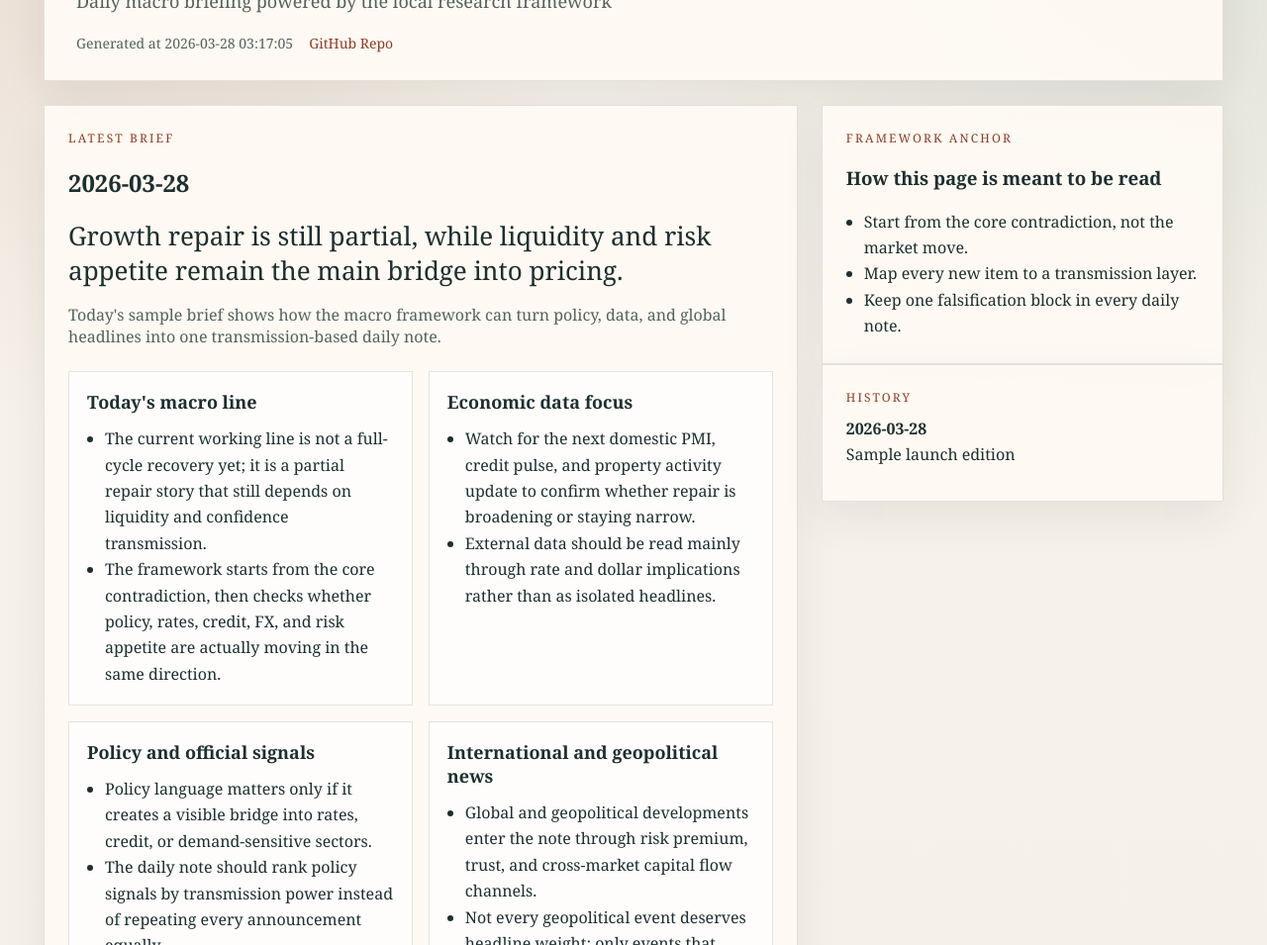
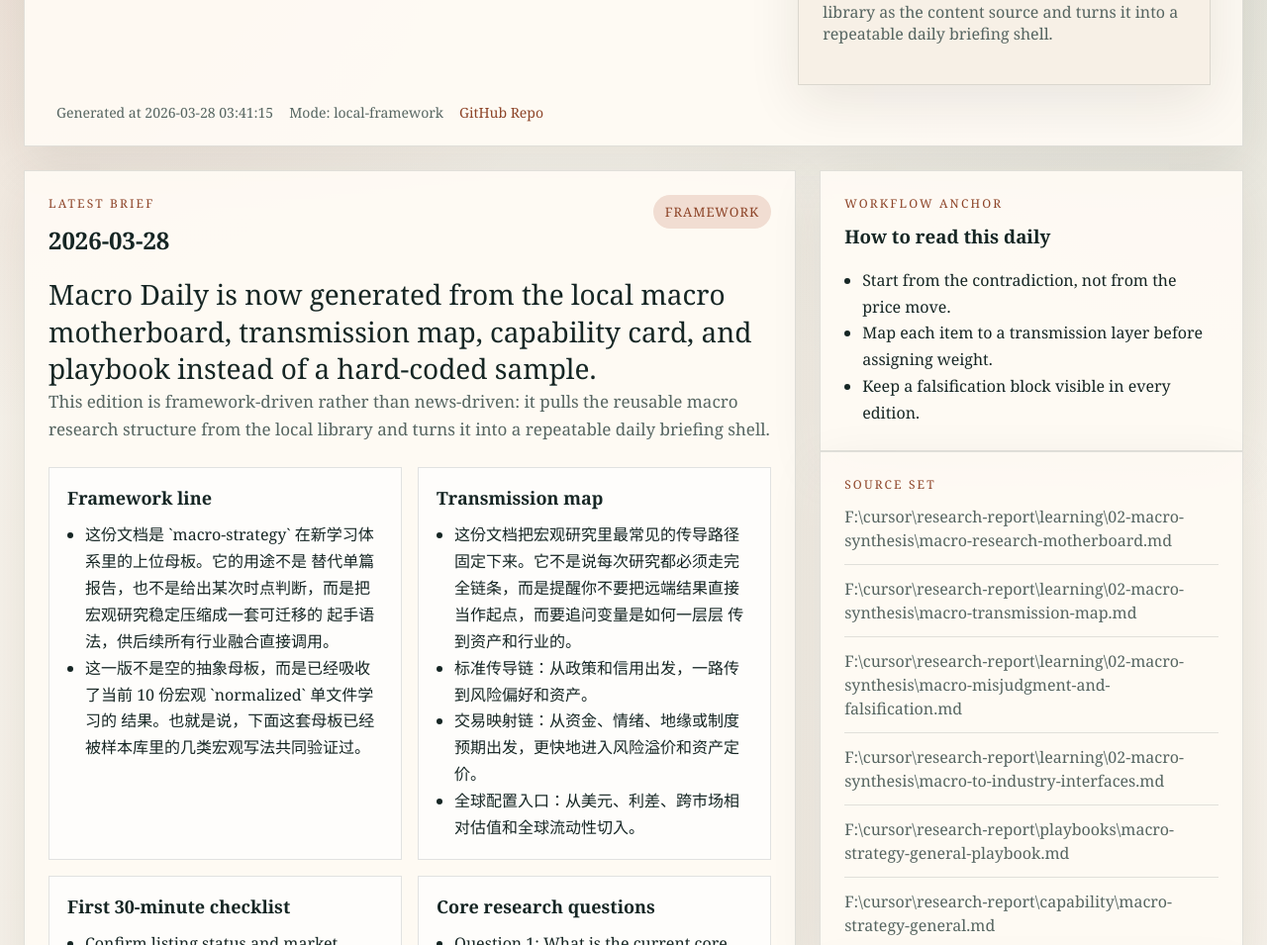
Before and after one commit to mengda0231/Macro-daily, a plain HTML site: page index.html in a window 1280 px wide. Shown: the part 205-1160 px from the top of the page at 99% size. Drawn offline with Linux system fonts and the light colour scheme.

Commit message:
Update macro daily site 2026-03-28 03:41:15

```diff
--- a/data/latest.json
+++ b/data/latest.json
@@ -1,63 +1,81 @@
 {
   "site": {
     "title": "Macro Daily",
-    "subtitle": "Daily macro briefing powered by the local research framework",
-    "generated_at": "2026-03-28 03:17:05"
+    "subtitle": "Daily macro briefing generated from the local macro research framework",
+    "generated_at": "2026-03-28 03:41:15",
+    "mode": "local-framework"
   },
   "latest": {
     "slug": "2026-03-28",
     "date": "2026-03-28",
-    "headline": "Growth repair is still partial, while liquidity and risk appetite remain the main bridge into pricing.",
-    "summary": "Today's sample brief shows how the macro framework can turn policy, data, and global headlines into one transmission-based daily note.",
+    "headline": "Macro Daily is now generated from the local macro motherboard, transmission map, capability card, and playbook instead of a hard-coded sample.",
+    "summary": "This edition is framework-driven rather than news-driven: it pulls the reusable macro research structure from the local library and turns it into a repeatable daily briefing shell.",
+    "mode": "framework",
+    "source_documents": [
+      "F:\\cursor\\research-report\\learning\\02-macro-synthesis\\macro-research-motherboard.md",
+      "F:\\cursor\\research-report\\learning\\02-macro-synthesis\\macro-transmission-map.md",
+      "F:\\cursor\\research-report\\learning\\02-macro-synthesis\\macro-misjudgment-and-falsification.md",
+      "F:\\cursor\\research-report\\learning\\02-macro-synthesis\\macro-to-industry-interfaces.md",
+      "F:\\cursor\\research-report\\playbooks\\macro-strategy-general-playbook.md",
+      "F:\\cursor\\research-report\\capability\\macro-strategy-general.md"
+    ],
     "sections": [
       {
-        "title": "Today's macro line",
+        "title": "Framework line",
         "items": [
-          "The current working line is not a full-cycle recovery yet; it is a partial repair story that still depends on liquidity and confidence transmission.",
-          "The framework starts from the core contradiction, then checks whether policy, rates, credit, FX, and risk appetite are actually moving in the same direction."
-        ]
-      },
-      {
-        "title": "Economic data focus",
-        "items": [
-          "Watch for the next domestic PMI, credit pulse, and property activity update to confirm whether repair is broadening or staying narrow.",
-          "External data should be read mainly through rate and dollar implications rather than as isolated headlines."
-        ]
-      },
-      {
-        "title": "Policy and official signals",
-        "items": [
-          "Policy language matters only if it creates a visible bridge into rates, credit, or demand-sensitive sectors.",
-          "The daily note should rank policy signals by transmission power instead of repeating every announcement equally."
-        ]
-      },
-      {
-        "title": "International and geopolitical news",
-        "items": [
-          "Global and geopolitical developments enter the note through risk premium, trust, and cross-market capital flow channels.",
-          "Not every geopolitical event deserves headline weight; only events that reprice risk or redirect flows belong in the main line."
+          "这份文档是 `macro-strategy` 在新学习体系里的上位母板。它的用途不是 替代单篇报告，也不是给出某次时点判断，而是把宏观研究稳定压缩成一套可迁移的 起手语法，供后续所有行业融合直接调用。",
+          "这一版不是空的抽象母板，而是已经吸收了当前 10 份宏观 `normalized` 单文件学习的 结果。也就是说，下面这套母板已经被样本库里的几类宏观写法共同验证过。"
         ]
       },
       {
         "title": "Transmission map",
         "items": [
-          "Base path: policy -> rates -> credit -> FX/liquidity -> risk appetite -> asset pricing.",
-          "Fast paths can also start from funds, sentiment, or geopolitics, but they still need to reconnect to the same macro map."
+          "这份文档把宏观研究里最常见的传导路径固定下来。它不是说每次研究都必须走完 全链条，而是提醒你不要把远端结果直接当作起点，而要追问变量是如何一层层 传到资产和行业的。",
+          "标准传导链：从政策和信用出发，一路传到风险偏好和资产。",
+          "交易映射链：从资金、情绪、地缘或制度预期出发，更快地进入风险溢价和资产定价。",
+          "全球配置入口：从美元、利差、跨市场相对估值和全球流动性切入。"
+        ]
+      },
+      {
+        "title": "First 30-minute checklist",
+        "items": [
+          "Confirm listing status and market context.",
+          "Identify the industry archetype.",
+          "Pull the last 2-3 strongest reports, not the full archive.",
+          "Write the core contradiction in one sentence.",
+          "List the top 5 tracking indicators.",
+          "List the top 3 disconfirmation risks."
+        ]
+      },
+      {
+        "title": "Core research questions",
+        "items": [
+          "Question 1: What is the current core contradiction in this industry framework set?",
+          "Question 2: Which variables explain revenue and margin changes first?",
+          "Question 3: Which leading indicators move before earnings revisions?",
+          "Question 4: Which sub-segments or company types map to different KPI sets?",
+          "Question 5: Which policy or macro variables can invalidate the base case?",
+          "Question 6: Which valuation anchors are actually used in the report set?"
         ]
       },
       {
         "title": "Risk and falsification",
         "items": [
-          "If rates or credit do not confirm, today's constructive line should be downgraded.",
-          "If risk assets move only on positioning while mid-chain variables stay weak, treat the move as trading heat instead of durable confirmation."
+          "这份文档固定宏观研究里必须保留的证伪纪律。宏观最容易出错的地方，不是信息不够， 而是太容易被完整叙事和大词覆盖，从而把还没验证的推断写成已经成立的因果链。",
+          "典型表现：股市上涨后才说风险偏好修复已经确认。",
+          "修正方法：先找领先变量，再看价格是否只是提前交易。",
+          "典型表现：因为某月社融改善，就直接写信用周期反转。",
+          "修正方法：检查数据是否持续、是否跨主体共振、是否进入资产映射。"
         ]
       },
       {
-        "title": "Next watchlist",
+        "title": "Macro-to-industry interfaces",
         "items": [
-          "Domestic data: PMI, credit, property sales.",
-          "Policy layer: central bank and major ministry statements.",
-          "External layer: Fed path, dollar direction, major geopolitical escalation signals."
+          "这份文档的作用，是把宏观层和行业层之间的接口写清楚。它强调的不是“宏观总是 最重要”，而是“宏观究竟以什么方式进入各行业研究框架”，避免后续行业融合把 宏观写成空泛背景。",
+          "宏观变量在这个行业里是起手变量，还是背景变量。",
+          "宏观变量主要通过需求、成本、资金、监管，还是估值贴现进入行业。",
+          "宏观影响是持续性的，还是阶段性的交易变量。",
+          "主要接口：利率、全球流动性、风险偏好、资本开支。"
         ]
       }
     ]
@@ -66,8 +84,8 @@
     {
       "slug": "2026-03-28",
       "date": "2026-03-28",
-      "headline": "Sample launch edition",
-      "status": "sample"
+      "headline": "Framework-generated macro daily",
+      "status": "framework"
     }
   ]
 }
--- a/index.html
+++ b/index.html
@@ -9,11 +9,24 @@
   <body>
     <div class="page-shell">
       <header class="hero">
-        <p class="eyebrow">Macro Daily</p>
-        <h1 id="site-title">Loading...</h1>
-        <p id="site-subtitle" class="subtitle"></p>
+        <div class="hero-grid">
+          <div>
+            <p class="eyebrow">Macro Daily</p>
+            <h1 id="site-title">Loading...</h1>
+            <p id="site-subtitle" class="subtitle"></p>
+          </div>
+          <div class="hero-side card subtle-card">
+            <p class="section-tag">Current mode</p>
+            <h2>Framework-driven</h2>
+            <p>
+              This version uses the local macro research library as the content source and turns
+              it into a repeatable daily briefing shell.
+            </p>
+          </div>
+        </div>
         <div class="meta-row">
           <span id="generated-at"></span>
+          <span id="site-mode"></span>
           <a class="repo-link" href="https://github.com/mengda0231/Macro-daily" target="_blank" rel="noreferrer">GitHub Repo</a>
         </div>
       </header>
@@ -21,8 +34,11 @@
       <main class="layout">
         <section class="latest-panel card">
           <div class="panel-head">
-            <p class="section-tag">Latest brief</p>
-            <h2 id="latest-date"></h2>
+            <div>
+              <p class="section-tag">Latest brief</p>
+              <h2 id="latest-date"></h2>
+            </div>
+            <span id="latest-mode" class="pill"></span>
           </div>
           <p id="latest-headline" class="headline"></p>
           <p id="latest-summary" class="summary"></p>
@@ -31,14 +47,20 @@
 
         <aside class="sidebar">
           <section class="card">
-            <p class="section-tag">Framework anchor</p>
-            <h3>How this page is meant to be read</h3>
+            <p class="section-tag">Workflow anchor</p>
+            <h3>How to read this daily</h3>
             <ul class="compact-list">
-              <li>Start from the core contradiction, not the market move.</li>
-              <li>Map every new item to a transmission layer.</li>
-              <li>Keep one falsification block in every daily note.</li>
+              <li>Start from the contradiction, not from the price move.</li>
+              <li>Map each item to a transmission layer before assigning weight.</li>
+              <li>Keep a falsification block visible in every edition.</li>
             </ul>
           </section>
+
+          <section class="card">
+            <p class="section-tag">Source set</p>
+            <div id="source-docs" class="source-list"></div>
+          </section>
+
           <section class="card">
             <p class="section-tag">History</p>
             <div id="history-list" class="history-list"></div>
@@ -55,10 +77,12 @@
         document.getElementById('site-title').textContent = payload.site.title;
         document.getElementById('site-subtitle').textContent = payload.site.subtitle;
         document.getElementById('generated-at').textContent = 'Generated at ' + payload.site.generated_at;
+        document.getElementById('site-mode').textContent = 'Mode: ' + payload.site.mode;
 
         document.getElementById('latest-date').textContent = payload.latest.date;
         document.getElementById('latest-headline').textContent = payload.latest.headline;
         document.getElementById('latest-summary').textContent = payload.latest.summary;
+        document.getElementById('latest-mode').textContent = payload.latest.mode || 'framework';
 
         const sectionWrap = document.getElementById('latest-sections');
         payload.latest.sections.forEach((section) => {
@@ -77,11 +101,19 @@
           sectionWrap.appendChild(article);
         });
 
+        const sourceWrap = document.getElementById('source-docs');
+        payload.latest.source_documents.forEach((source) => {
+          const row = document.createElement('div');
+          row.className = 'source-item';
+          row.textContent = source;
+          sourceWrap.appendChild(row);
+        });
+
         const historyWrap = document.getElementById('history-list');
         payload.history.forEach((item) => {
           const row = document.createElement('div');
           row.className = 'history-item';
-          row.innerHTML = '<strong>' + item.date + '</strong><span>' + item.headline + '</span>';
+          row.innerHTML = '<strong>' + item.date + '</strong><span>' + item.headline + '</span><em>' + item.status + '</em>';
           historyWrap.appendChild(row);
         });
       }
--- a/styles.css
+++ b/styles.css
@@ -1,12 +1,14 @@
 :root {
-  --bg: #f4f0e8;
+  --bg: #f4efe7;
   --panel: rgba(255, 251, 245, 0.92);
-  --ink: #1d2f2f;
-  --muted: #53625f;
-  --line: rgba(29, 47, 47, 0.12);
-  --accent: #8f3d24;
-  --accent-soft: #f0d9cf;
-  --shadow: 0 16px 40px rgba(40, 35, 26, 0.08);
+  --panel-strong: rgba(247, 240, 230, 0.98);
+  --ink: #162624;
+  --muted: #566561;
+  --line: rgba(22, 38, 36, 0.12);
+  --accent: #8d4428;
+  --accent-soft: #f1ddd2;
+  --moss: #59735f;
+  --shadow: 0 18px 50px rgba(41, 35, 27, 0.09);
 }
 
 * {
@@ -18,22 +20,41 @@ body {
   font-family: Georgia, "Times New Roman", serif;
   color: var(--ink);
   background:
-    radial-gradient(circle at top left, rgba(143, 61, 36, 0.14), transparent 28%),
-    radial-gradient(circle at top right, rgba(71, 112, 92, 0.14), transparent 32%),
-    linear-gradient(180deg, #f7f3eb 0%, var(--bg) 100%);
+    radial-gradient(circle at top left, rgba(141, 68, 40, 0.14), transparent 26%),
+    radial-gradient(circle at top right, rgba(89, 115, 95, 0.16), transparent 30%),
+    linear-gradient(180deg, #f8f4ec 0%, var(--bg) 100%);
 }
 
 .page-shell {
-  max-width: 1240px;
+  max-width: 1280px;
   margin: 0 auto;
-  padding: 48px 24px 64px;
+  padding: 48px 24px 72px;
+}
+
+.hero,
+.card {
+  border: 1px solid var(--line);
+  background: var(--panel);
+  box-shadow: var(--shadow);
 }
 
 .hero {
-  padding: 28px 32px;
-  border: 1px solid var(--line);
-  background: var(--panel);
-  box-shadow: var(--shadow);
+  padding: 28px 32px 24px;
+}
+
+.hero-grid {
+  display: grid;
+  grid-template-columns: minmax(0, 1.4fr) minmax(260px, 0.8fr);
+  gap: 20px;
+  align-items: start;
+}
+
+.hero-side {
+  margin: 0;
+}
+
+.subtle-card {
+  background: var(--panel-strong);
 }
 
 .eyebrow,
@@ -48,18 +69,28 @@ body {
 h1 {
   margin: 0;
   font-size: clamp(38px, 6vw, 72px);
-  line-height: 0.95;
+  line-height: 0.96;
+}
+
+h2,
+h3,
+p {
+  margin-top: 0;
 }
 
 .subtitle,
-.summary {
+.summary,
+.hero-side p,
+.source-item,
+.history-item span,
+.history-item em {
   color: var(--muted);
 }
 
 .subtitle {
   max-width: 760px;
   font-size: 18px;
-  line-height: 1.6;
+  line-height: 1.65;
 }
 
 .meta-row {
@@ -67,6 +98,7 @@ h1 {
   gap: 16px;
   align-items: center;
   flex-wrap: wrap;
+  margin-top: 18px;
   color: var(--muted);
   font-size: 14px;
 }
@@ -78,22 +110,43 @@ h1 {
 
 .layout {
   display: grid;
-  grid-template-columns: minmax(0, 1.5fr) minmax(280px, 0.8fr);
+  grid-template-columns: minmax(0, 1.55fr) minmax(300px, 0.85fr);
   gap: 24px;
   margin-top: 24px;
 }
 
 .card {
   padding: 24px;
-  border: 1px solid var(--line);
-  background: var(--panel);
-  box-shadow: var(--shadow);
+}
+
+.panel-head {
+  display: flex;
+  justify-content: space-between;
+  gap: 16px;
+  align-items: start;
+}
+
+.pill {
+  display: inline-flex;
+  align-items: center;
+  padding: 8px 12px;
+  border-radius: 999px;
+  background: var(--accent-soft);
+  color: var(--accent);
+  font-size: 13px;
+  text-transform: uppercase;
+  letter-spacing: 0.08em;
 }
 
 .headline {
   margin: 0;
-  font-size: 26px;
+  font-size: 28px;
   line-height: 1.35;
+}
+
+.summary {
+  font-size: 17px;
+  line-height: 1.65;
 }
 
 .sections {
@@ -106,11 +159,10 @@ h1 {
 .section-card {
   padding: 18px;
   border: 1px solid var(--line);
-  background: rgba(255, 255, 255, 0.68);
+  background: rgba(255, 255, 255, 0.7);
 }
 
 .section-card h3 {
-  margin-top: 0;
   margin-bottom: 12px;
   font-size: 18px;
 }
@@ -119,27 +171,44 @@ h1 {
 .compact-list {
   margin: 0;
   padding-left: 18px;
-  line-height: 1.65;
+  line-height: 1.68;
 }
 
+.source-list,
 .history-list {
   display: grid;
   gap: 12px;
 }
 
+.source-item,
 .history-item {
-  display: grid;
-  gap: 4px;
-  padding: 12px 0;
+  padding-top: 12px;
   border-top: 1px solid var(--line);
+  line-height: 1.5;
+  word-break: break-word;
 }
 
+.source-item:first-child,
 .history-item:first-child {
   border-top: 0;
   padding-top: 0;
 }
 
-@media (max-width: 920px) {
+.history-item {
+  display: grid;
+  gap: 4px;
+}
+
+.history-item em {
+  font-style: normal;
+  color: var(--moss);
+  text-transform: uppercase;
+  letter-spacing: 0.08em;
+  font-size: 12px;
+}
+
+@media (max-width: 960px) {
+  .hero-grid,
   .layout {
     grid-template-columns: 1fr;
   }
```
Also changed, not shown: README.md.
